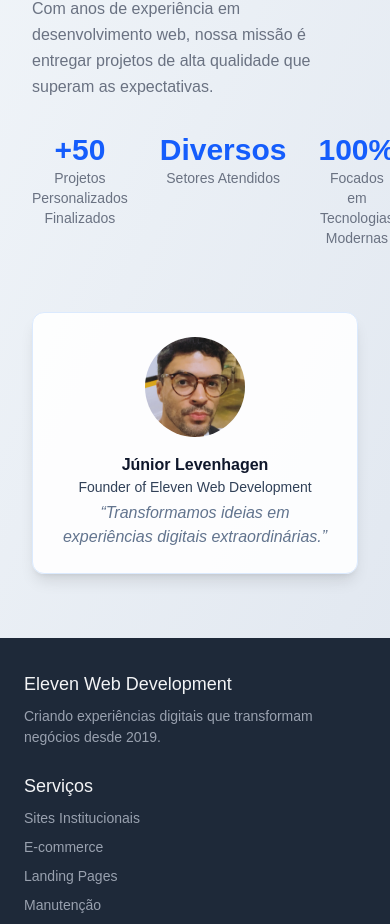
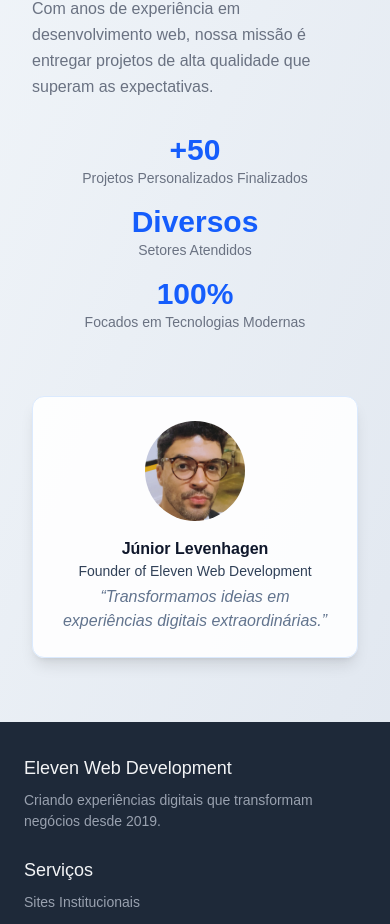
Before and after one commit to juniorlevenhagen/eleven-website, a Next.js app: page / in a window 390 px wide. Shown: the part 1934-2858 px from the top of the page. Built offline with nearby package versions, Linux system fonts and the light colour scheme.

Commit message:
feat: atualização do site

```diff
--- a/src/components/About/index.tsx
+++ b/src/components/About/index.tsx
@@ -25,7 +25,7 @@
             entregar projetos de alta qualidade que superam as expectativas.
           </p>
 
-          <div className="flex gap-8 mt-8">
+          <div className="flex flex-col sm:flex-row gap-4 sm:gap-8 mt-8">
             <div className="text-center">
               <div className="text-3xl font-bold text-blue-600">+50</div>
               <div className="text-sm text-gray-500">
```
